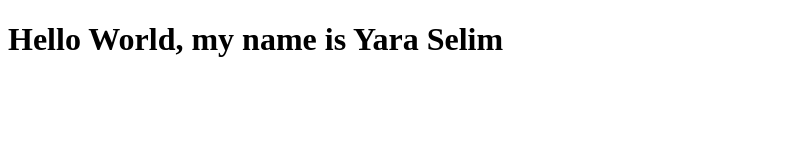
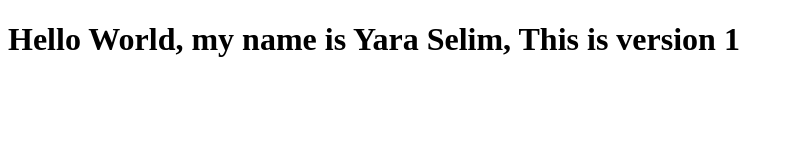
Before and after one commit to yara-selim/Cloud-DevOps-Capstone-Project, a plain HTML site: page index.html in a window 1280 px wide. Shown: the whole page, without its empty margins (0-794 px from the left). Drawn offline with Linux system fonts and the light colour scheme.

Commit message:
Update index.html

```diff
--- a/index.html
+++ b/index.html
@@ -6,6 +6,6 @@
 		</title>
 	</head>
 	<body>
-		<h1>Hello World, my name is Yara Selim</h1>
+		<h1>Hello World, my name is Yara Selim, This is version 1</h1>
 	</body>
 </html>
```
